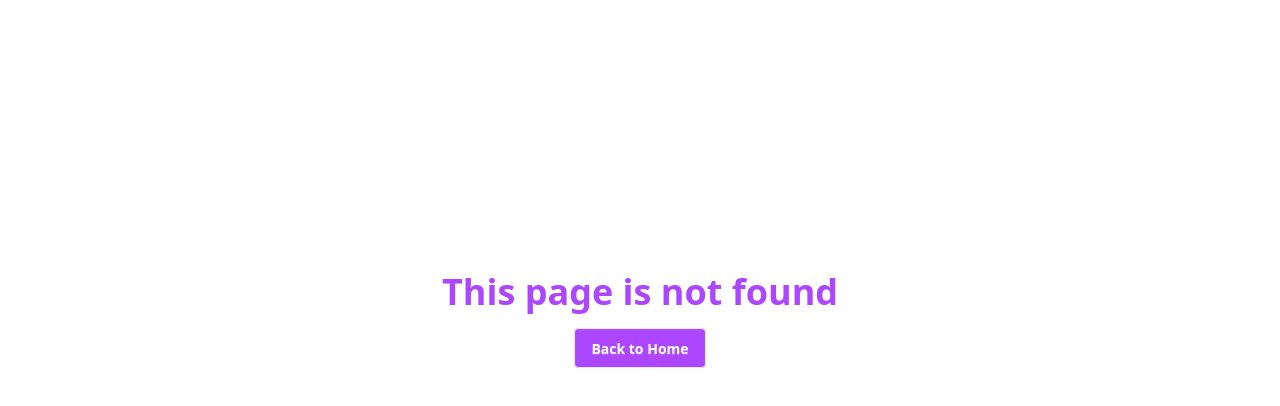
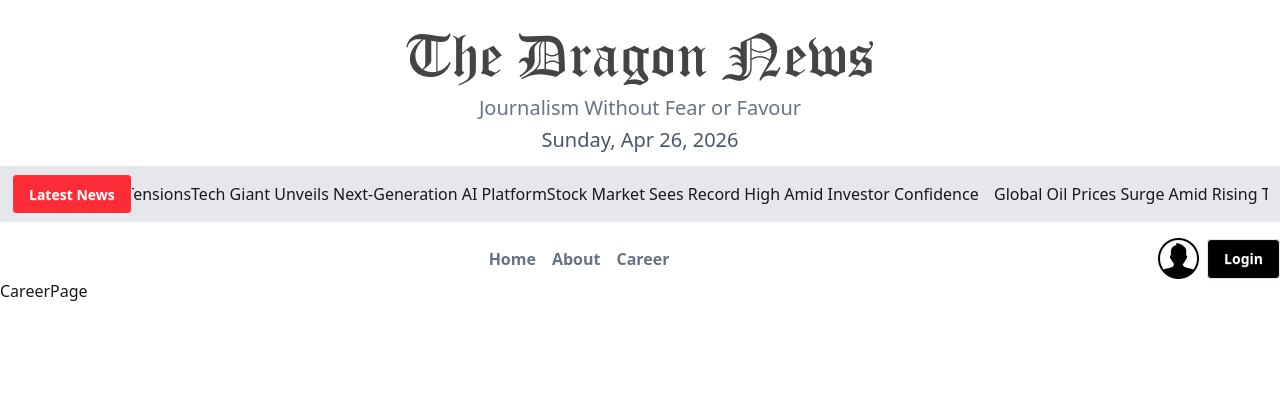
Before and after one commit to Prachurjo-prog/Dragon-News-Project, a Next.js app: page /career-path in a window 1280 px wide. Before the commit this address had no page. Shown: the top 406 px of the page. Built offline with nearby package versions, Linux system fonts and the light colour scheme.

Commit message:
Navbar section added

```diff
--- a/src/Components/Shared/BreakingNews.jsx
+++ b/src/Components/Shared/BreakingNews.jsx
@@ -21,7 +21,7 @@ const BreakingNews = () => {
 ]
 
   return (
-    <div className="flex bg-gray-200 py-2 px-3 mt-3 container mx-auto">
+    <div className="flex bg-gray-200 md:py-2 md:px-3 p-1 mt-3 container mx-auto">
         <button className="btn bg-red-500 text-white ">Latest News</button>
       <Marquee pauseOnHover>
       {
--- a/src/Components/Shared/Navbar.jsx
+++ b/src/Components/Shared/Navbar.jsx
@@ -1,9 +1,30 @@
+'use client'
+
+import Image from "next/image";
+import Link from "next/link";
+import user from "@/assets/user.png"
+import { usePathname } from "next/navigation";
 
 
-const Navbar = () => {
+
+const Navbar = ({href}) => {
+    const pathname = usePathname();
+const isActive = href === pathname;
+
     return (
-        <div>
-            <h1>Navbar</h1>
+        <div className="flex items-center container justify-between mx-auto mt-4">
+            <div></div>
+            <div className="flex gap-4 text-gray-500 font-semibold">
+            <Link href={"/"}><button className="hover:cursor-pointer ">Home</button></Link>
+            <Link href={"/about-us"}><button className="hover:cursor-pointer ">About</button></Link>
+            <Link href={"/career-path"}><button className= "hover:cursor-pointer">Career</button></Link>
+            </div>
+            <div className="flex items-center gap-2">
+                <Image src={user} alt="user"/>
+               <Link href={"/login"}><button className="btn bg-black text-white">Login</button></Link>
+            </div>
+
+
         </div>
     );
 };
--- /dev/null
+++ b/src/app/(main)/about-us/page.jsx
@@ -0,0 +1,11 @@
+
+
+const AboutUsPage = () => {
+    return (
+        <div>
+            AboutUsPage
+        </div>
+    );
+};
+
+export default AboutUsPage;
--- /dev/null
+++ b/src/app/(main)/career-path/page.jsx
@@ -0,0 +1,11 @@
+
+
+const CareerPage = () => {
+    return (
+        <div>
+            CareerPage
+        </div>
+    );
+};
+
+export default CareerPage;
--- a/src/app/(main)/layout.jsx
+++ b/src/app/(main)/layout.jsx
@@ -1,5 +1,6 @@
 import BreakingNews from '@/Components/Shared/BreakingNews';
 import Header from '@/Components/Shared/Header';
+import Navbar from '@/Components/Shared/Navbar';
 
 
 
@@ -13,6 +14,7 @@ const MainLayout = ({children}) => {
         <div>
             <Header/>
             <BreakingNews/>
+            <Navbar/>
 
             {children}
         </div>
```
Also changed, not shown: src/assets/user.png (added).
